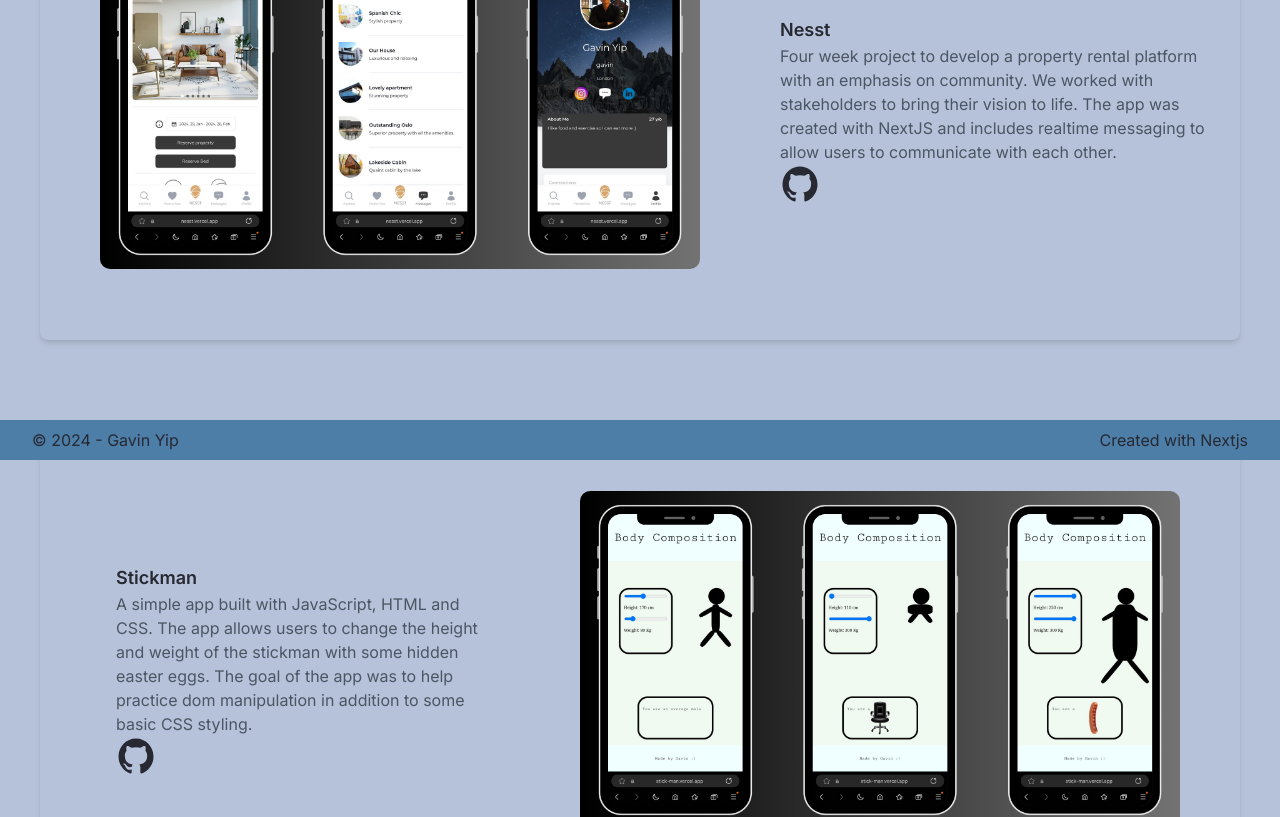
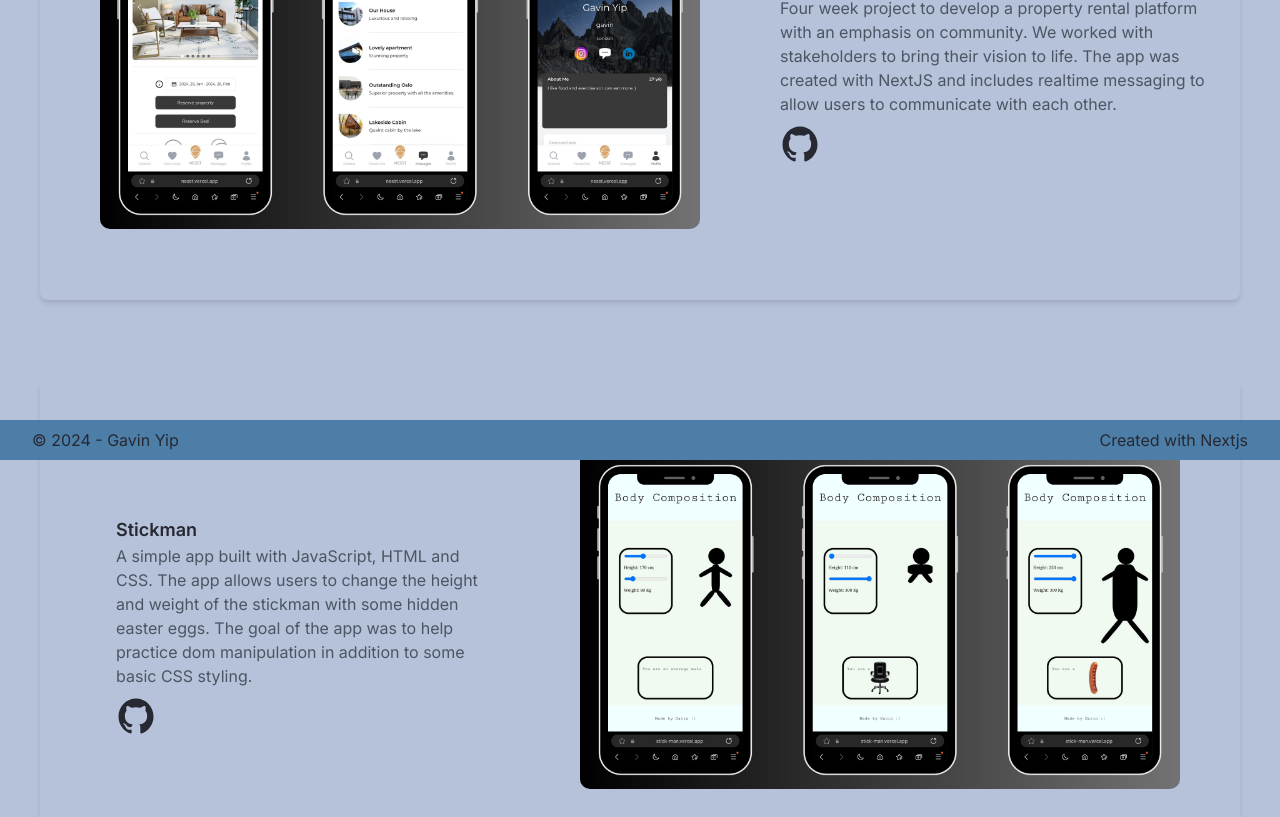
Before and after one commit to Gavinpiy/portfolio, a Next.js app: page /projects in a window 1280 px wide. Shown: the part 340-1157 px from the top of the page. Built offline with nearby package versions, Linux system fonts and the light colour scheme.

Commit message:
project padding

```diff
--- a/components/Project.jsx
+++ b/components/Project.jsx
@@ -43,7 +43,7 @@ const Project = ({ project, index }) => {
 
             <p className="text-gray-600 px-5">{project.description}</p>
             <a
-              className="w-10 h-10 flex items-center justify-center rounded-full hover:bg-[#4D7EA8] transition duration-300 ease-in-out mx-5"
+              className="w-10 h-10 flex items-center justify-center rounded-full hover:bg-[#4D7EA8] transition duration-300 ease-in-out mx-5 my-2"
               href={project.github}
               target={"blank"}
             >
@@ -59,7 +59,7 @@ const Project = ({ project, index }) => {
             </h1>
             <p className="text-gray-600 px-5">{project.description}</p>
             <a
-              className="w-10 h-10 flex items-center justify-center rounded-full hover:bg-[#4D7EA8] transition duration-300 ease-in-out mx-5"
+              className="w-10 h-10 flex items-center justify-center rounded-full hover:bg-[#4D7EA8] transition duration-300 ease-in-out mx-5 my-2"
               href={project.github}
               target={"blank"}
             >
@@ -100,7 +100,7 @@ const Projects = () => {
   return (
     <section className="flex flex-col items-center w-full py-8 bg-[#B6C2D9]">
       <h1 className="text-5xl font-bold ">Projects</h1>
-      <div className="container flex flex-col justify-center items-center w-full gap-20 p-10">
+      <div className="container flex flex-col justify-center items-center w-full gap-20 px-10 pb-10">
         {data.map((project, index) => (
           <Project key={project.id} project={project} index={index} />
         ))}
```
